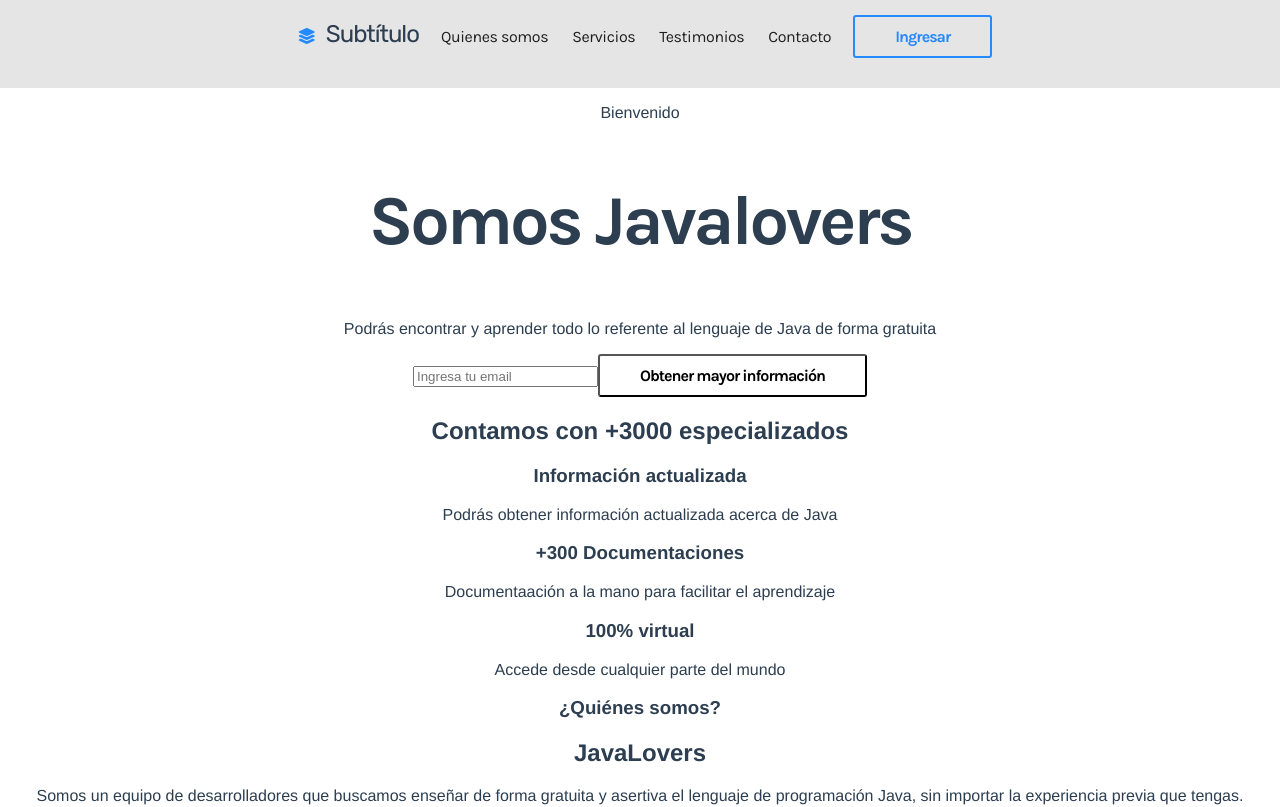
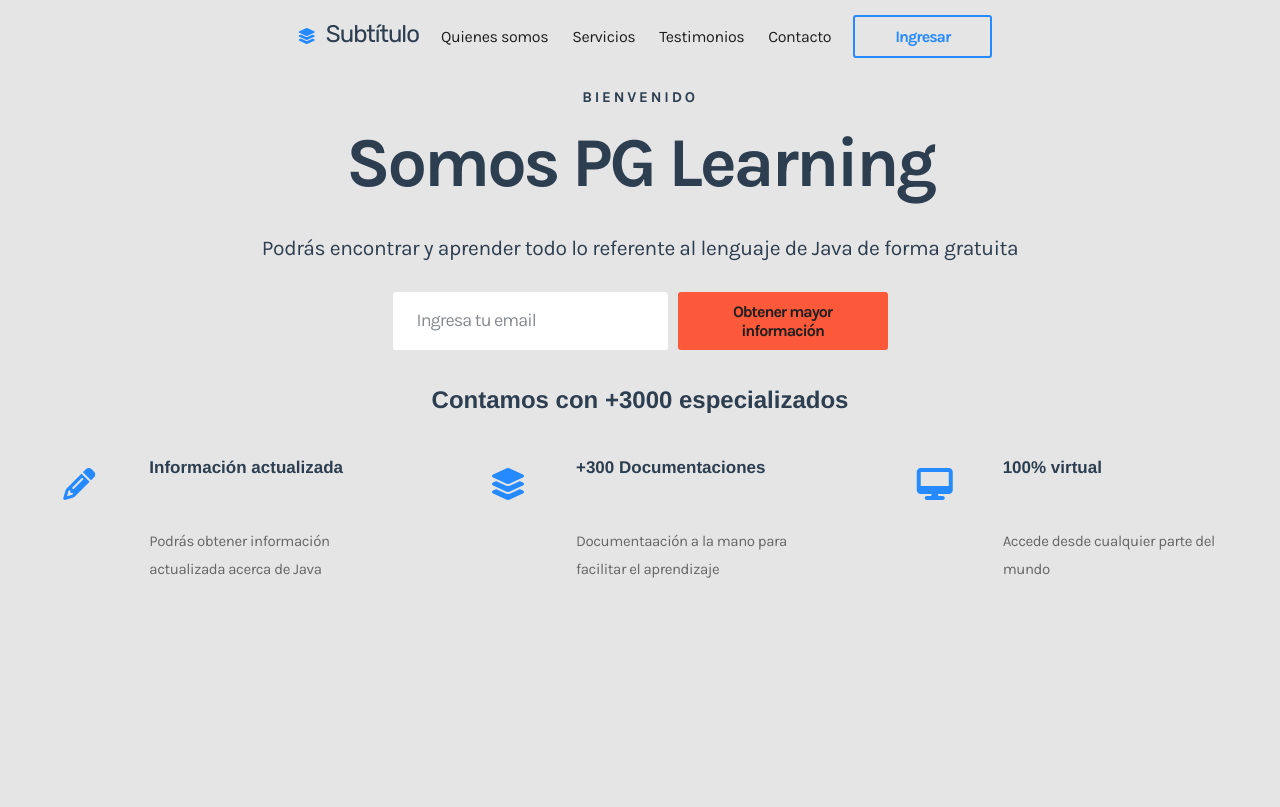
Before and after one commit to Nimoscmp/proyecto-ciclo3, a Vue app: page / in a window 1280 px wide. Shown: the top 807 px of the page. Built offline with nearby package versions, Linux system fonts and the light colour scheme.

Commit message:
Add styles to home desktop

```diff
--- a/src/assets/styles.css
+++ b/src/assets/styles.css
@@ -2,3 +2,4 @@
 @import '../styles/variables.css';
 @import '../styles/theme.css';
 @import '../styles/header.css';
+@import '../styles/home.css';
--- a/src/components/Home.vue
+++ b/src/components/Home.vue
@@ -1,21 +1,28 @@
 <template>
   <section class="section home">
 
+    <div class="home__content">
+
+      <div class="home__main">
         <p class="home__welcome">Bienvenido</p>
-        <h1 class="h1">Somos Javalovers</h1>
+        <h1 class="h1">
+          Somos PG Learning
+        </h1>
         <p class="text home__info">Podrás encontrar y aprender todo lo referente al lenguaje de Java de forma gratuita</p>
 
         <form action="" class="home__form">
-            <input type="email" name="email" id="email" class="home__input" placeholder="Ingresa tu email">
+          <input type="email" name="email" id="email" class="input home__input" placeholder="Ingresa tu email">
           <button type="submit" class="btn btn--primary home__btn">Obtener mayor información</button>
         </form>
 
         <h2 class="home__sub-info">Contamos con +3000 especializados</h2>
 
+      </div>
+
       <div class="home__wrapper">
           <div class="home__options">
               <span class="home__icon-wrapper">
-
+                <i class="fas fa-pencil-alt fa-2x"></i>
               </span>
               <h3 class="h3 home__options-title">
                   Información actualizada
@@ -24,7 +31,7 @@
           </div>
           <div class="home__options">
               <span class="home__icon-wrapper">
-
+                <i class="fas fa-layer-group fa-2x"></i>
               </span>
               <h3 class="h3 home__options-title">
                   +300 Documentaciones
@@ -33,7 +40,7 @@
           </div>
           <div class="home__options">
               <span class="home__icon-wrapper">
-
+                <i class="fas fa-desktop fa-2x"></i>
               </span>
               <h3 class="h3 home__options-title">
                   100% virtual
@@ -41,6 +48,7 @@
               <p class="text home__options-info">Accede desde cualquier parte del mundo</p>
           </div>
       </div>
+    </div>
 
   </section>
 </template>
--- /dev/null
+++ b/src/styles/home.css
@@ -0,0 +1,90 @@
+.home {
+  height: 90vh;
+  margin: 0 auto;
+  background-color: var(--primary-color);
+  display: block;
+}
+
+.home__content {
+  display: block;
+}
+
+.home__main {
+  width: 65%;
+  margin: 0 auto;
+  display: flex;
+  flex-direction: column;
+  justify-content: center;
+}
+
+.home__welcome {
+  margin: 0;
+  font-family: var(--font-primary);
+  font-size: 15px;
+  font-weight: 700;
+  letter-spacing: 2.81px;
+  text-transform: uppercase;
+}
+
+.home__info {
+  margin: var(--margin-sxs) 0;
+}
+
+.home__form{
+  margin: var(--margin-s) 0;
+  display: flex;
+  justify-content: center;
+}
+
+.home__input {
+
+}
+
+.home__btn {
+  width: 210px;
+  height: 58px;
+  margin-left: var(--margin-sxs);
+}
+
+.home__wrapper {
+  margin-top: var(--margin-m);
+  display: flex;
+  justify-content: space-around;
+  align-items: center;
+}
+
+.home__options {
+  width: 25%;
+  height: 140px;
+  position: relative;
+  display: flex;
+  flex-direction: column;
+  justify-content: space-between;
+  align-items: flex-end;
+}
+
+.home__options-title, .home__options-info {
+  width: 70%;
+  text-align: left;
+}
+
+.home__options-title {
+  margin-top: 0;
+  font-size: 17px;
+}
+
+.home__options-info {
+  font-size: 15px;
+  line-height: 28px;
+  color: var(--light-gray);
+}
+
+.home__icon-wrapper {
+  position: absolute;
+  top: 10px;
+  left: 10px;
+}
+
+.fas {
+  color: var(--secondary-color);
+}
--- a/src/styles/theme.css
+++ b/src/styles/theme.css
@@ -1,12 +1,29 @@
+* {
+  box-sizing: border-box;
+}
+
 body {
   margin: 0;
+  background-color: var(--primary-color);
 }
 
+
+/*  HEADINGS */
 .h1 {
+  margin: var(--margin-s) 0;
   font-family: var(--font-primary);
   font-size: 70px;
   font-weight: 700;
   letter-spacing: -0.045em;
+}
+
+/*  TEXTS  */
+
+.text {
+  font-family: var(--font-primary);
+  font-size: 21px;
+  line-height: 36px;
+  letter-spacing: -0.4px;
 }
 
 .text--light {
@@ -17,6 +34,7 @@ body {
   color: var(--dark-color);
 }
 
+/*  BUTTONS */
 .btn {
   padding: 10px 40px;
   border-radius: 3px;
@@ -28,7 +46,34 @@ body {
   letter-spacing: -1px;
 }
 
+.btn--primary {
+  border: none;
+  background-color: var(--action-color);
+  color: var(--dark-color);
+}
+
 .btn--secondary {
   border: 2px solid var(--secondary-color);
   color: var(--secondary-color);
 }
+
+/*  INPUTS */
+.input {
+  width: 275px;
+  height: 58px;
+  border: none;
+  border-radius: 3px;
+  padding: 0 var(--margin-m);
+  background-color: var(--light-color);
+  outline: none;
+}
+
+.input::placeholder {
+  font-family: var(--font-primary);
+  font-style: normal;
+  font-weight: normal;
+  font-size: 18px;
+  line-height: 21px;
+  letter-spacing: -0.9px;
+  color: var(--blue-gray);
+}
--- a/src/styles/variables.css
+++ b/src/styles/variables.css
@@ -7,6 +7,8 @@
   --action-color: #fc593b;
   --dark-color: #1f1f1f;
   --light-color: #fff;
+  --light-gray: #666666;
+  --blue-gray: #878B90;
 
   /*  Fonts  */
   --font-primary: 'Karla', sans-serif;
```
Lines whose indentation alone changed are shown as unchanged.
